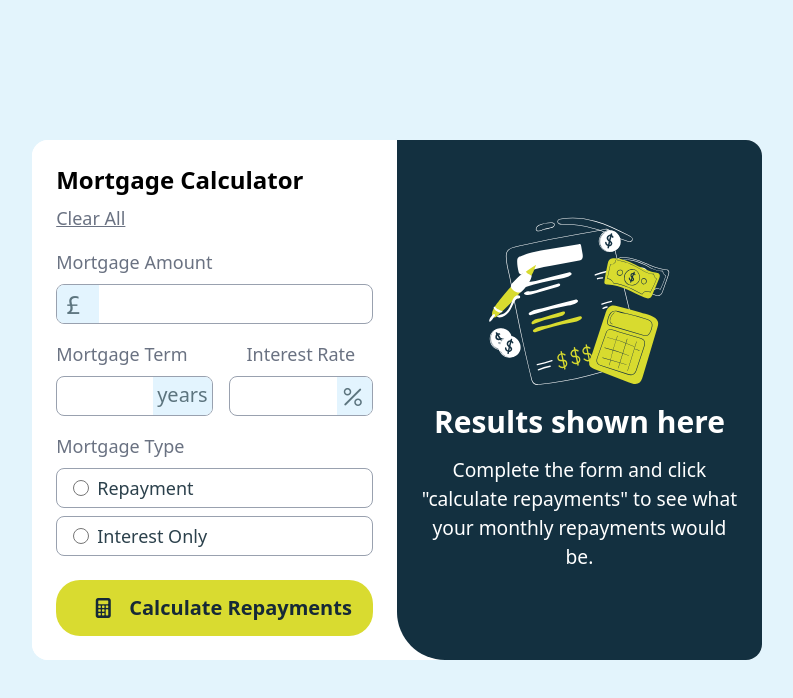
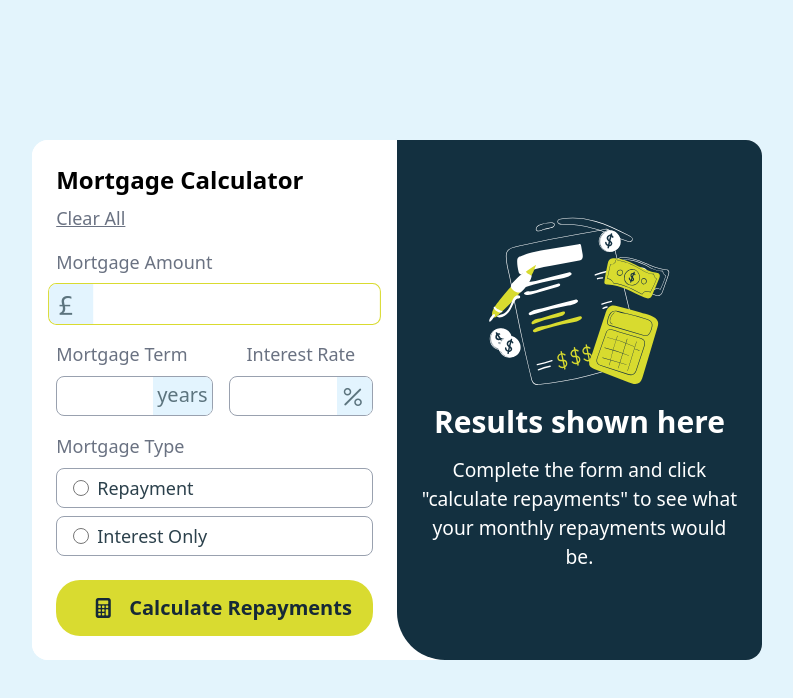
Before and after one commit to Lethabo-Michelle/mortgage-calculator, a React (Vite) app: page / in a window 1280 px wide. In both pictures the pointer is over the element 457 px from the left and 304 px from the top of the page. Shown: the top 698 px of the page, without its empty margins (243-1036 px from the left). Built offline with nearby package versions, Linux system fonts and the light colour scheme.

Commit message:
wip: add hover state for input

```diff
--- a/src/App.css
+++ b/src/App.css
@@ -10,9 +10,18 @@ input:focus {
     outline: none;
 }
 
+.input-group {
+    transition: all 0.25s ease-in-out;
+}
+
 .input-group:focus-within {
     border-color: #d9db30;
     border-width: 0.1rem;
+}
+
+.input-group:hover{
+    border-color: #d9db30;
+    transform: scale(1.05);
 }
 
 @media (width >= 48rem) {
```
